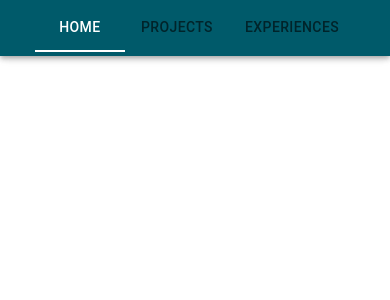
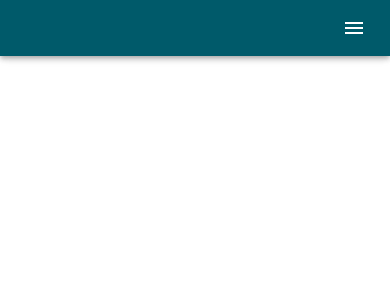
Before and after one commit to mahdou19/portfolio, a React (Create React App) app: page / in a window 390 px wide. Shown: the top 300 px of the page. Built offline with nearby package versions, Linux system fonts and the light colour scheme.

Commit message:
implement navbarMobile

```diff
--- a/package.json
+++ b/package.json
@@ -5,6 +5,7 @@
   "dependencies": {
     "@emotion/react": "^11.10.5",
     "@emotion/styled": "^11.10.5",
+    "@material-ui/core": "^4.12.4",
     "@mui/icons-material": "^5.11.0",
     "@mui/material": "^5.11.1",
     "@testing-library/jest-dom": "^5.16.5",
--- a/src/components/common/navbar/NavBar.jsx
+++ b/src/components/common/navbar/NavBar.jsx
@@ -2,9 +2,22 @@ import React, { Fragment } from "react";
 import AppBar from "@mui/material/AppBar";
 import Toolbar from "@mui/material/Toolbar";
 import CssBaseline from "@mui/material/CssBaseline";
-import { Grid, Tab, Tabs } from "@mui/material";
+import {
+  Divider,
+  Grid,
+  Tab,
+  Tabs,
+  useMediaQuery,
+  useTheme,
+} from "@mui/material";
+import { Colors } from "../../../style/theme/index.jsx";
+import NavBarMobile from "./NavbarMobile.jsx";
 
+const pages = ["HOME", "PROJETS", "EXPERIENCES"];
 export default function NavBar() {
+  const theme = useTheme();
+
+  const matches = useMediaQuery(theme.breakpoints.down("md"));
   const [value, setValue] = React.useState(0);
 
   const handleChange = (event, newValue) => {
@@ -14,8 +27,14 @@ export default function NavBar() {
   return (
     <Fragment>
       <CssBaseline />
-      <AppBar sx={{ bgcolor: "#005a6a" }}>
+      <AppBar sx={{ bgcolor: Colors.green }}>
         <Toolbar>
+          {matches ? (
+            <>
+              <NavBarMobile />
+            </>
+          ) : (
+            <>
               <Grid
                 container
                 direction="row"
@@ -28,12 +47,21 @@ export default function NavBar() {
                   centered
                   indicatorColor="secondary"
                   textColor="primary"
+
                 >
-              <Tab label="HOME" />
-              <Tab label="PROJECTS" />
-              <Tab label="EXPERIENCES" />
+                  {pages.map((page, index) => (
+                    <Tab label={page} sx={{ color: "white" }} />
+                  ))}
+
+                  {/* <Tab label="HOME" sx={{ color: "white"}}/>
+                  <Divider orientation="vertical" flexItem />
+                  <Tab label="PROJECTS" sx={{ color: "white"}}/>
+                  <Divider orientation="vertical" flexItem />
+                  <Tab label="EXPERIENCES" sx={{ color: "white"}}/> */}
                 </Tabs>
               </Grid>
+            </>
+          )}
         </Toolbar>
       </AppBar>
       <Toolbar />
--- /dev/null
+++ b/src/components/common/navbar/NavbarMobile.jsx
@@ -0,0 +1,51 @@
+import React, { Fragment, useState } from "react";
+import {
+  Divider,
+  Drawer,
+  IconButton,
+  List,
+  ListItemButton,
+  ListItemIcon,
+  ListItemText,
+  styled,
+} from "@mui/material";
+import MenuIcon from "@mui/icons-material/Menu";
+
+const MiddleDivider = styled((props) => (
+  <Divider variant="middle" {...props} />
+))``;
+
+const pages = ["HOME", "PROJETS", "EXPERIENCES"];
+
+export default function NavBarMobile() {
+  const [openDrawer, setOpenDrawer] = useState(false);
+
+  return (
+    <Fragment>
+      <Drawer
+        anchor="left"
+        open={openDrawer}
+        onClose={() => setOpenDrawer(false)}
+      >
+        <List  sx={{ marginTop: "18px"}}>
+          {pages.map((page, index) => (
+            <ListItemButton key={index}>
+              <ListItemIcon>
+                <ListItemText sx={{color: "white"}}>
+                  {page}
+                  <Divider sx={{ width: "180px" , m: 1}} />
+                </ListItemText>
+              </ListItemIcon>
+            </ListItemButton>
+          ))}
+        </List>
+      </Drawer>
+      <IconButton
+        sx={{ color: "white", marginLeft: "auto" }}
+        onClick={() => setOpenDrawer(!openDrawer)}
+      >
+        <MenuIcon color="white" />
+      </IconButton>
+    </Fragment>
+  );
+}
--- a/src/style/theme/index.jsx
+++ b/src/style/theme/index.jsx
@@ -16,5 +16,18 @@ const theme = createTheme({
       main: Colors.white,
     },
   },
+  components: {
+        MuiDrawer: {
+            styleOverrides: {
+              paper: {
+                width: 250,
+                background: Colors.green,
+                borderRadius: '0px 100px 0px 0px',
+                borderRight: `1px solid ${Colors.white}`
+              }
+            }
+          },
+}
+
 });
 export default theme;
```
Also changed, not shown: 1 other file (tests, documents, lock files or other folders). Lines whose indentation alone changed are shown as unchanged.
